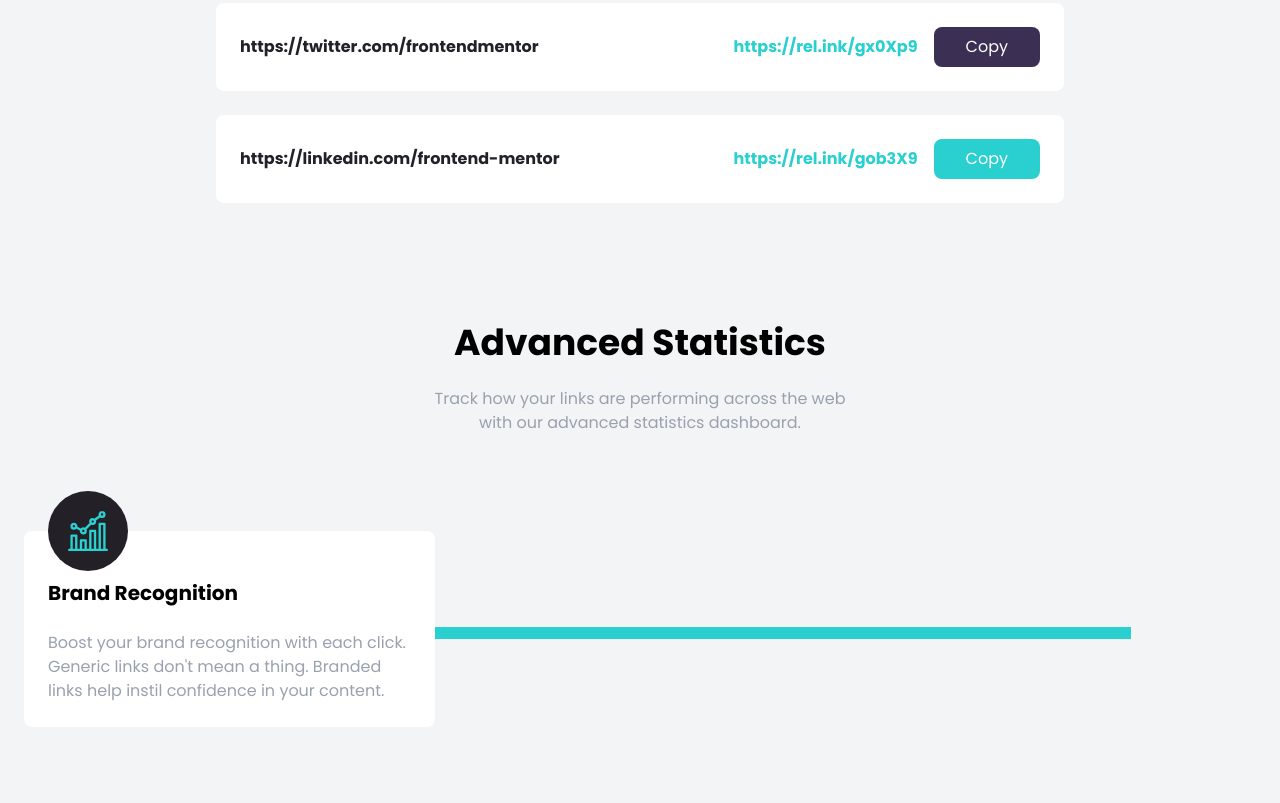
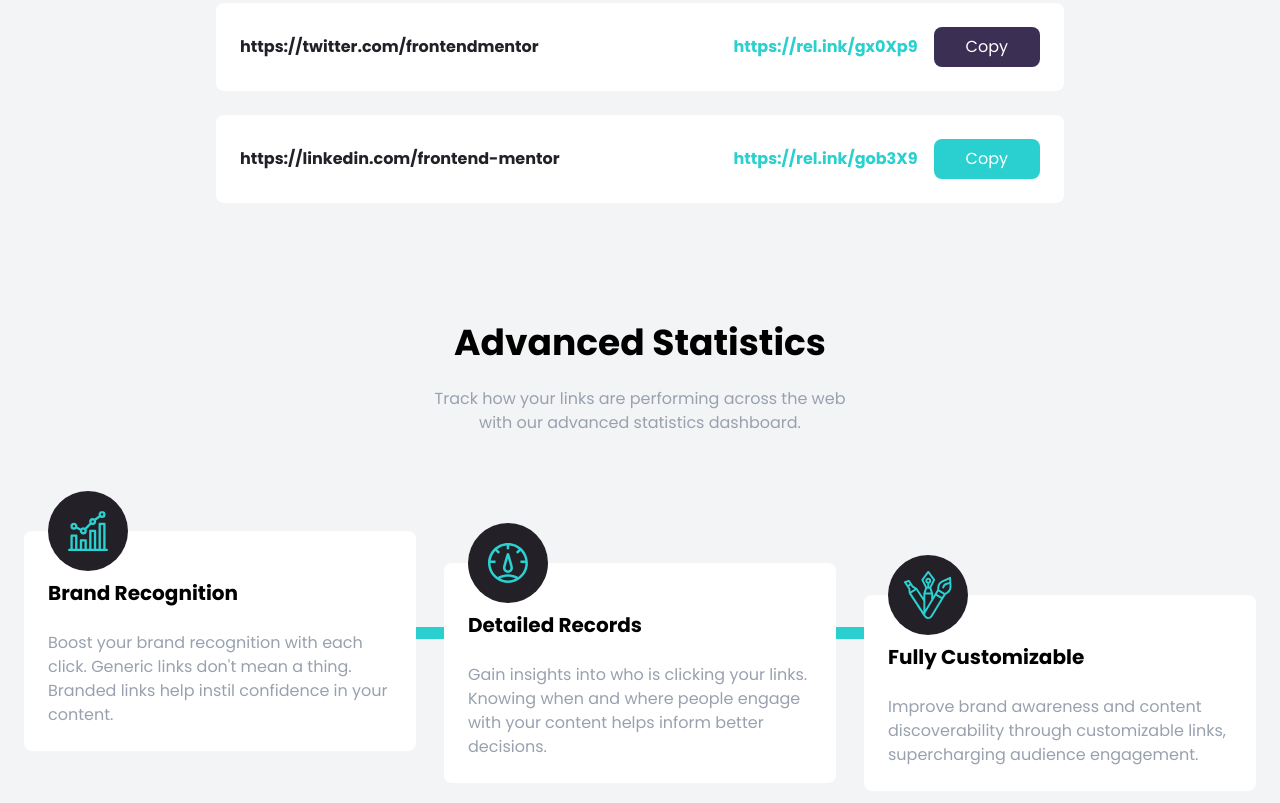
Before and after one commit to Shtekata/tailwind-shortly, a website: page index.html in a window 1280 px wide. Shown: the part 953-1756 px from the top of the page. Drawn offline with Linux system fonts and the light colour scheme.

Commit message:
Adding another boxes.

```diff
--- a/index.html
+++ b/index.html
@@ -129,7 +129,7 @@
           <!-- Image Positioning -->
           <div class="absolute -top-10 left-1/2 -ml-10 md:left-16">
             <!-- Image Container For Background & Center -->
-            <div class="bg-veryDarkViolet flex h-20 w-20 items-center justify-center rounded-full p-4">
+            <div class="bg-veryDarkViolet flex h-20 w-20 items-center justify-center rounded-full">
               <img src="images/icon-brand-recognition.svg" alt="" />
             </div>
           </div>
@@ -139,6 +139,36 @@
             confidence in your content.
           </p>
         </div>
+        <!-- Box 2 -->
+        <div class="relative mt-24 flex flex-col space-y-6 rounded-lg bg-white p-6 md:mt-8 md:w-1/3">
+          <!-- Image Positioning -->
+          <div class="absolute -top-10 left-1/2 -ml-10 md:left-16">
+            <!-- Image Container For Background & Center -->
+            <div class="bg-veryDarkViolet flex h-20 w-20 items-center justify-center rounded-full">
+              <img src="images/icon-detailed-records.svg" alt="" />
+            </div>
+          </div>
+          <h5 class="pt-6 text-center text-xl font-bold capitalize md:text-left">Detailed records</h5>
+          <p class="text-center text-gray-400 md:text-left">
+            Gain insights into who is clicking your links. Knowing when and where people engage with your content helps
+            inform better decisions.
+          </p>
+        </div>
+        <!-- Box 3 -->
+        <div class="relative mt-24 flex flex-col space-y-6 rounded-lg bg-white p-6 md:mt-16 md:w-1/3">
+          <!-- Image Positioning -->
+          <div class="absolute -top-10 left-1/2 -ml-10 md:left-16">
+            <!-- Image Container For Background & Center -->
+            <div class="bg-veryDarkViolet flex h-20 w-20 items-center justify-center rounded-full">
+              <img src="images/icon-fully-customizable.svg" alt="" />
+            </div>
+          </div>
+          <h5 class="pt-6 text-center text-xl font-bold capitalize md:text-left">Fully customizable</h5>
+          <p class="text-center text-gray-400 md:text-left">
+            Improve brand awareness and content discoverability through customizable links, supercharging audience
+            engagement.
+          </p>
+        </div>
       </div>
     </section>
   </body>
```
Also changed, not shown: css/output.css.
